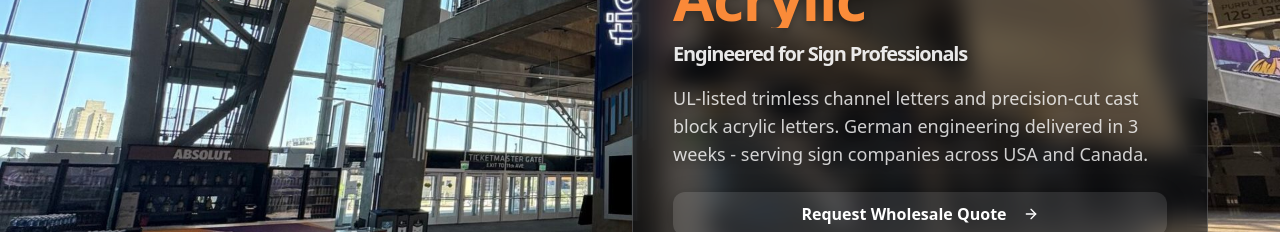
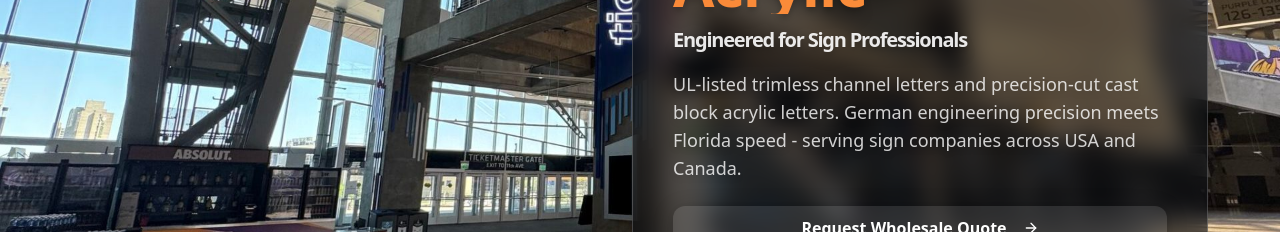
Before and after one commit to ozzi82/sign-shop-swagger, a React (Vite) app: page / in a window 1280 px wide. Shown: the part 374-606 px from the top of the page. Built offline with nearby package versions, Linux system fonts and the light colour scheme; no server answers; the database is empty; what tinacms would draw is missing.

Commit message:
Reverted to commit 34a13046f1a570137679dc340807e9e468afa4db

```diff
--- a/src/components/Hero.tsx
+++ b/src/components/Hero.tsx
@@ -118,7 +118,7 @@ const Hero = ({ data, query, variables }: HeroProps = {}) => {
         title: "Wholesale Trimless Channel Letters &",
         subtitle: "Cast Block Acrylic",
         description:
-          "UL-listed trimless channel letters and precision-cut cast block acrylic letters. German engineering delivered in 3 weeks - serving sign companies across USA and Canada.",
+          "UL-listed trimless channel letters and precision-cut cast block acrylic letters. German engineering precision meets Florida speed - serving sign companies across USA and Canada.",
         image_url: "/lovable-uploads/b65672d5-65aa-4d28-b91a-f20d6649be08.png",
         button_text: "Request Wholesale Quote",
         button_url: "/contact",
```
